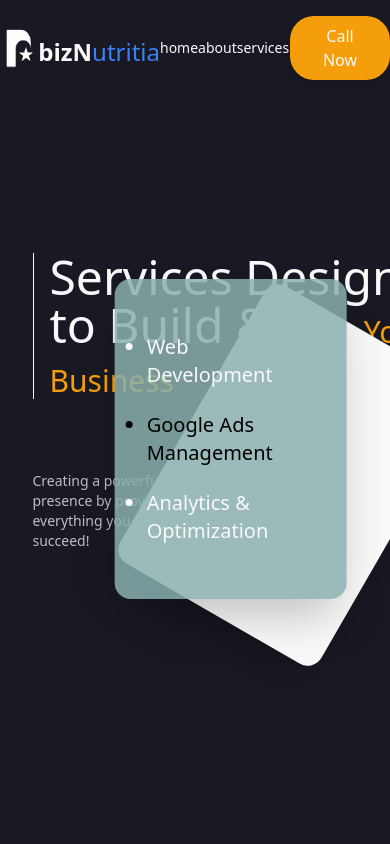
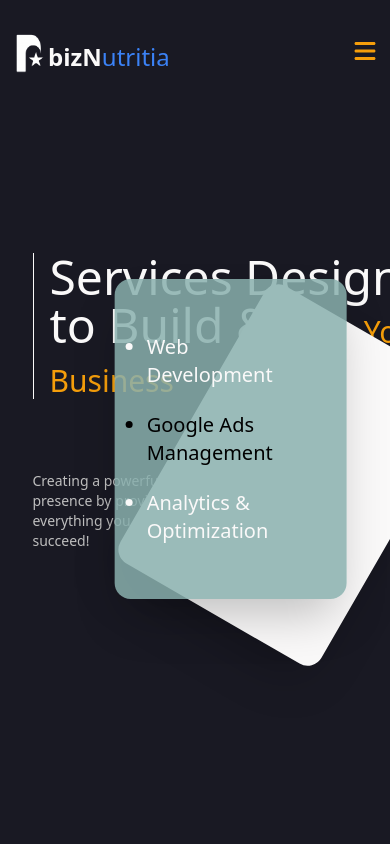
Before and after one commit to SmartMinds1/Portfolio, a React (Vite) app: page /services in a window 390 px wide. Shown: the top 844 px of the page. Built offline with nearby package versions, Linux system fonts and the light colour scheme.

Commit message:
Responsive design, done with nav bar

```diff
--- a/src/components/Header.jsx
+++ b/src/components/Header.jsx
@@ -1,15 +1,23 @@
-import React from "react";
+import { faDashcube } from "@fortawesome/free-brands-svg-icons";
+import { faBars, faDashboard, faTimes } from "@fortawesome/free-solid-svg-icons";
+import { FontAwesomeIcon } from "@fortawesome/react-fontawesome";
+import React, { useState } from "react";
 import { Link } from "react-router-dom";
 
 
 const Header = ()=> {
+  //mobile menu control
+  const [isOpen, setIsOpen] = useState(false);
+
     return(
-       <div className="w-full h-24 bg-transparent flex flex-row items-center justify-evenly">
-            <div className="w-40 flex flex-row items-end justify-center">
+        <>
+            <div className="w-[95%] h-16 m-auto flex-row-center justify-between md:h-24">
+                <div className="w-40 flex-row-end justify-center">
                     <div className="w-10 h-10 bg-[url('/bigStarWhite.png')] bg-contain bg-no-repeat bg-center rotate-270"></div>
                     <p className="text-background text-2xl font-extrabold">bizN<span className="text-accent text-2xl font-light">utritia</span></p>
                 </div>
-            <ul className="flex flex-row items-center justify-evenly w-1/3 h-12 text-background text-sm headerLink">
+                <div className="md:block hidden">
+                    <ul className="text-background text-sm headerLink flex-row-center justify-evenly w-1/3 h-12">
                         <li> <Link to="/">home</Link> </li>
                         <li> <Link to="about">about</Link></li>
                         <li> <Link to="services">services</Link></li>
@@ -17,8 +25,32 @@ const Header = ()=> {
                         <li> <Link to="contact">contact</Link></li>
                         <li> <Link to="pricing">pricing</Link></li>
                     </ul>
-            <button className="btn-primary text-background bg-soft-alert m-0 rounded-3xl">Call Now</button>
                 </div>
+                <button className="hidden md:block btn-primary text-background bg-soft-alert m-0 rounded-3xl">Call Now</button>
+
+                {/* Mobile menu button */}
+                <div className="mobile-menu-button sm:hidden">
+                   <button onClick={() => setIsOpen(!isOpen)}>
+                       {isOpen ? <FontAwesomeIcon icon={faTimes} className="text-2xl text-soft-alert"/> : <FontAwesomeIcon icon={faBars} className="text-2xl text-soft-alert"/>}
+                   </button>
+                </div>
+            </div>
+
+            {/* Mobile Menu */}
+            {isOpen && (
+                <div className="bg-primary absolute top-16 left-0 w-full h-[65vh] shadow-2xl flex-col-center">
+                   <ul className="pb-8 bg-background p text-sm flex-col-start justify-evenly w-[95%] h-full mobileList">
+                        <li> <Link to="/">home</Link> </li>
+                        <li> <Link to="about">about</Link></li>
+                        <li> <Link to="services">services</Link></li>
+                        <li> <Link to="projects">projects</Link></li>
+                        <li> <Link to="contact">contact</Link></li>
+                        <li> <Link to="pricing">pricing</Link></li>
+                    </ul>
+                </div>
+            )}
+
+        </>
     )
 }
 
--- a/src/index.css
+++ b/src/index.css
@@ -39,7 +39,21 @@
   }
 
 }
+@layer utilities{
+  .flex-row-center{
+    @apply flex flex-row items-center;
+  }
+  .flex-row-end{
+    @apply flex flex-row items-end;
+  }
+  .flex-col-start{
+    @apply flex flex-col items-start;
+  }
+  .flex-col-center{
+    @apply flex flex-col items-center;
+  }
 
+}
 @layer components {
   .btn {
     @apply px-4 py-2 font-bold rounded ;
@@ -59,6 +73,9 @@
   }
   .headerLink li{
     @apply cursor-pointer hover:brightness-90 hover:text-soft-alert duration-200;
+  }
+  .mobileList li{
+    @apply bg-background border-b-2 border-bg-dark text-primary pl-4 w-full h-10 flex flex-row items-center text-lg;
   }
 
 
--- a/src/pages/Home.jsx
+++ b/src/pages/Home.jsx
@@ -59,14 +59,14 @@ const Home = () => {
             <br /><br /><br />
 
             {/* This is the home page body section, SECTION1 */}
-            <div className="w-[60vw] h-50 pt-8 m-auto text-text text-center">
+            <div className="hidden w-[60vw] h-50 pt-8 m-auto text-text text-center">
                 <p className="text-2xl ">From building stunning and secure websites to running targeted Google Ads that bring real customers</p>
                 <p className="w-2/3 text-md m-auto mt-4 text-text-muted text-left">I help businesses turn their online presence into a growth machine—so you can focus on what you do best !</p>
             </div>
 
 
              {/* SECTION 2  */}
-             <div className="w-full h-fit">
+             <div className="w-full h-fit hidden">
              {/*        <p className="text-primary text-3xl pl-10">Our Services</p> */}
 
                      <div className="h-fit w-2/3 m-auto  flex flex-row items-center justify-evenly">
@@ -79,7 +79,7 @@ const Home = () => {
              <br /><br /><br /><br />
 
             {/* SECTION 3 */}
-             <div className="W-full h-80 bg-[url('/woman-analyzing-data-digital-interface.jpg')] bg-top bg-cover">
+             <div className="hidden W-full h-80 bg-[url('/woman-analyzing-data-digital-interface.jpg')] bg-top bg-cover">
                 <div className="w-full h-full bg-primary/80 flex items-center justify-center">
                     <h1 className="text-2xl text-background"> <span className="font-bold text-soft-alert">HERE FOR YOU!____</span> let's get everything up and running<span className="animate-pulse duration-300"> . . .</span></h1>
                 </div>
@@ -88,7 +88,7 @@ const Home = () => {
              <br /><br /> <br /> <br />
 
             {/* SECTION 4 */}
-             <div className="w-full h-fit">
+             <div className="w-full h-fit hidden">
                 <p className="header">| Let client statistics <span className="headerSpan">speak for us </span></p>
                 <p className="w-1/2 text-md m-auto mt-4 text-text-muted text-center">Our results are measured in your success—real growth, higher traffic, and more customers backed by proven numbers!</p>
                 <div className="w-2/3 m-auto h-fit flex flex-row items-center justify-evenly flex-wrap gap-2 mt-10">
@@ -101,7 +101,7 @@ const Home = () => {
              <br /><br /><br /><br />
 
             {/* SECTION 5 */}
-             <div className="w-full h-fit">
+             <div className="w-full h-fit hidden">
                 <p className="header">| Here's what our clients <span className="headerSpan">say about us </span></p>
                 <p className="w-1/2 text-md m-auto mt-4 text-text-muted text-center">We’re proud to let our happy clients do the talking—here’s what they have to say about working with us.</p>
                 {/* Importing the testimonial card and inserting all ther required props */}
@@ -111,7 +111,7 @@ const Home = () => {
              <br /><br /><br /><br /><br /><br /><br /><br /><br /><br />
 
             {/* FOOTER SECTION */}
-            <div>
+            <div className="hidden">
                 <Footer/>
             </div>
 
```
Lines whose indentation alone changed are shown as unchanged.
